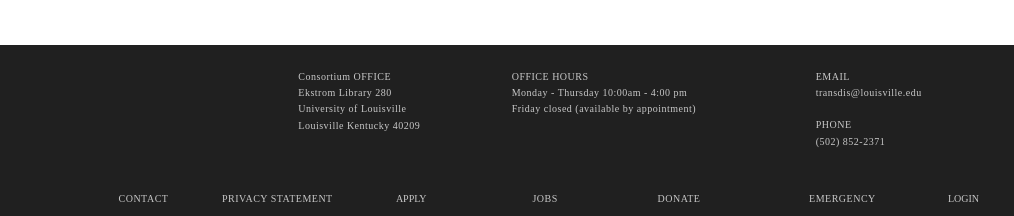
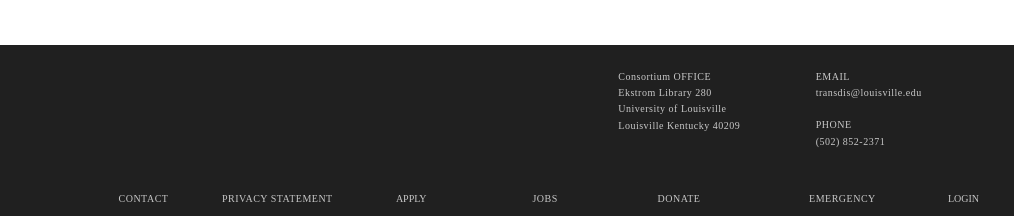
Before and after one commit to lg-fosl/consortium-static-lyrah, a website: page public/about-people.html in a window 1280 px wide. Shown: the part 6800-7016 px from the top of the page, 266-1280 px from the left. Drawn offline with nearby package versions, Linux system fonts and the light colour scheme; a web font is replaced by a local one.

Commit message:
office hours delete

```diff
--- a/public/about-people.html
+++ b/public/about-people.html
@@ -4081,13 +4081,7 @@
           </ul>
         </div>
 
-        <div class="d-flex col-12 col-lg-3 flex-wrap py-2">
-          <ul class="footer-text-groups pl-3 pt-lg-3 mb-auto">
-            <li>OFFICE HOURS</li>
-            <li>Monday - Thursday 10:00am - 4:00 pm</li>
-            <li>Friday closed (available by appointment)</li>
-          </ul>
-        </div>
+
 
         <div class="d-flex col-12 col-lg-2 flex-wrap py-2">
           <ul class="footer-text-groups pl-3 pl-xl-0 pt-lg-3 mb-auto">
```
Also changed, not shown: public/about-purpose.html (+1 -7 lines), public/framing-our-work.html (+1 -7 lines), public/index.html (+1 -7 lines), public/match-with-team-form.html (+1 -7 lines), public/match-with-team-notification.html (+1 -7 lines), public/news-and-events.html (+1 -7 lines), public/our-people.html (+1 -7 lines), public/our-research.html (+1 -7 lines), public/research-impact.html (+1 -7 lines), public/spotlight-page.html (+1 -7 lines), public/what-we-do.html (+1 -7 lines).
